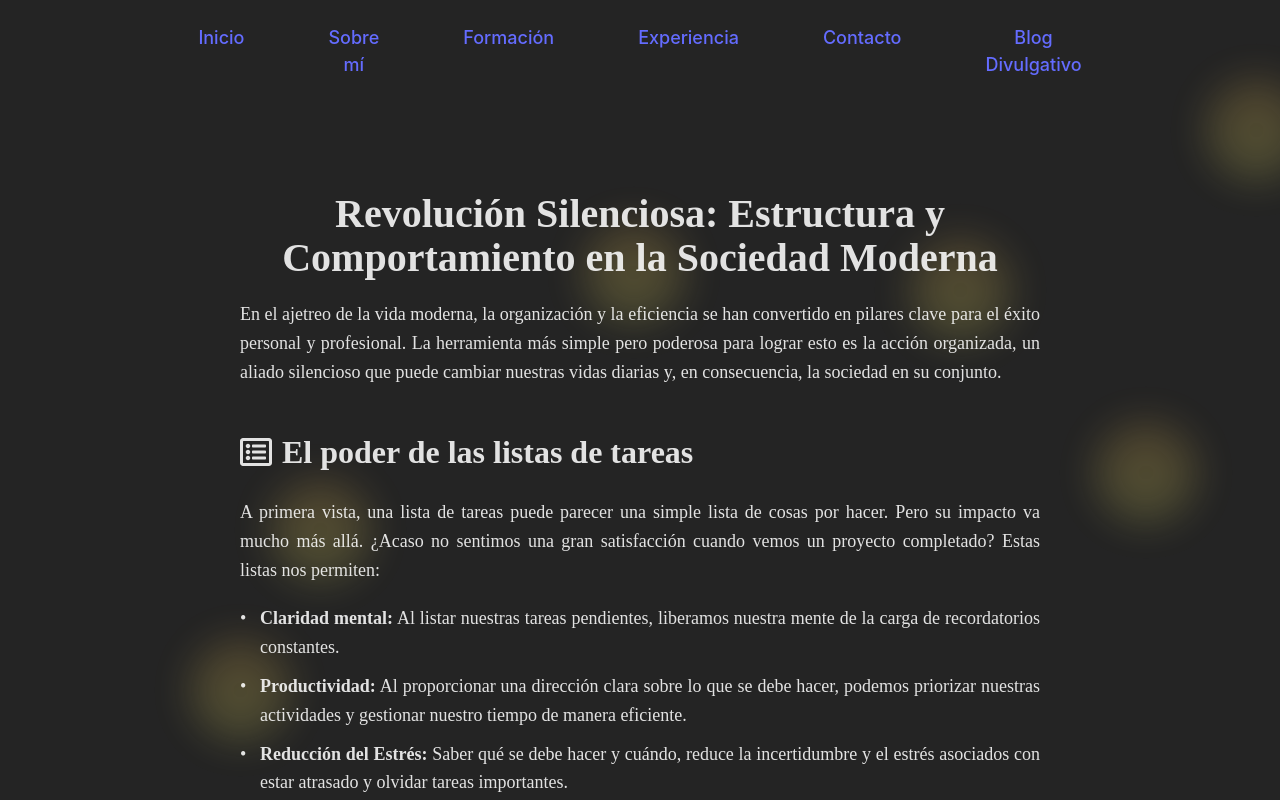
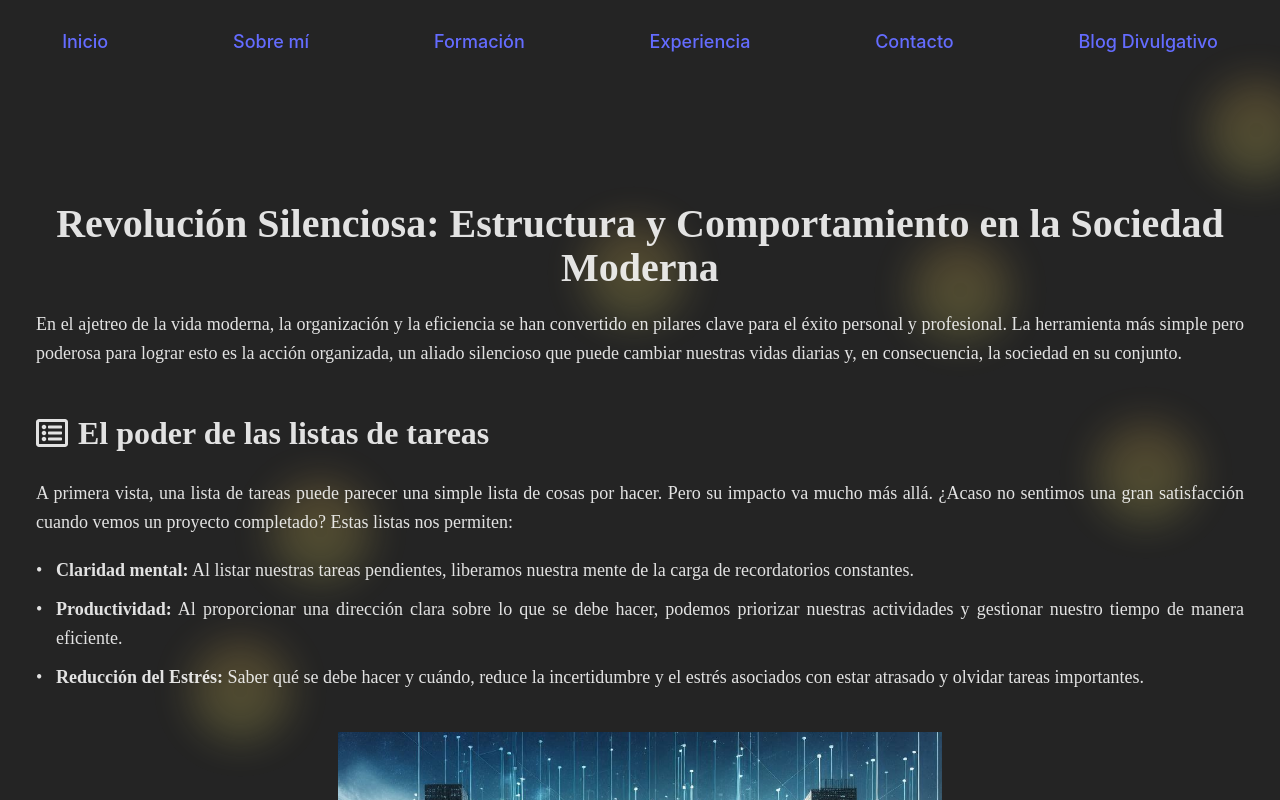
Before and after one commit to alexandrearabian/PaginaWebEspanol, a React (Vite) app: page /blog-post in a window 1280 px wide. Shown: the top 800 px of the page. Built offline with nearby package versions, Linux system fonts and the light colour scheme.

Commit message:
Change in Blog

```diff
--- a/src/App.css
+++ b/src/App.css
@@ -247,7 +247,6 @@ html {
 /* BLOG */
 
 .blog-post {
-  max-width: 800px;
   margin: 0 auto;
   padding: 20px;
   font-family: 'Arial, sans-serif';
```
